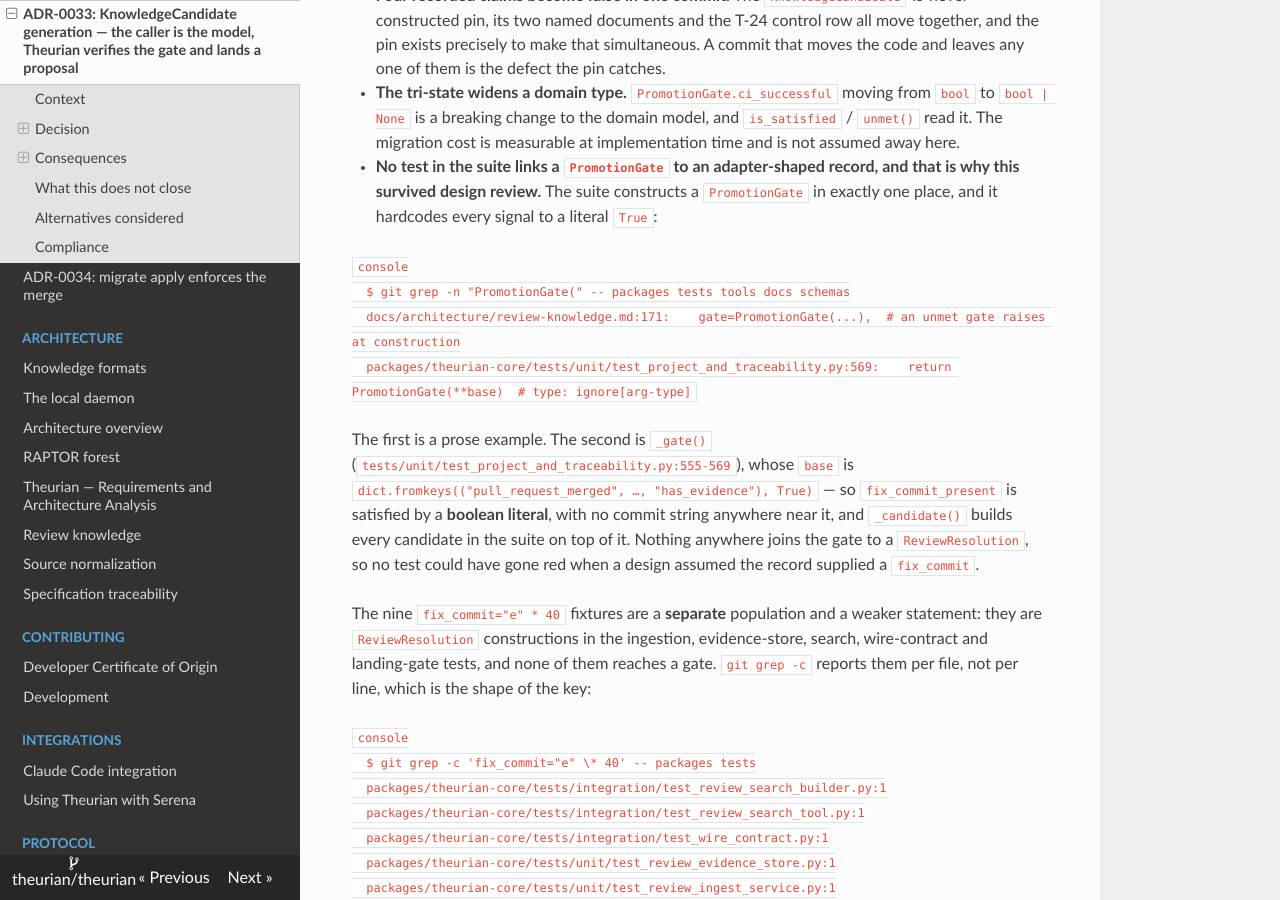
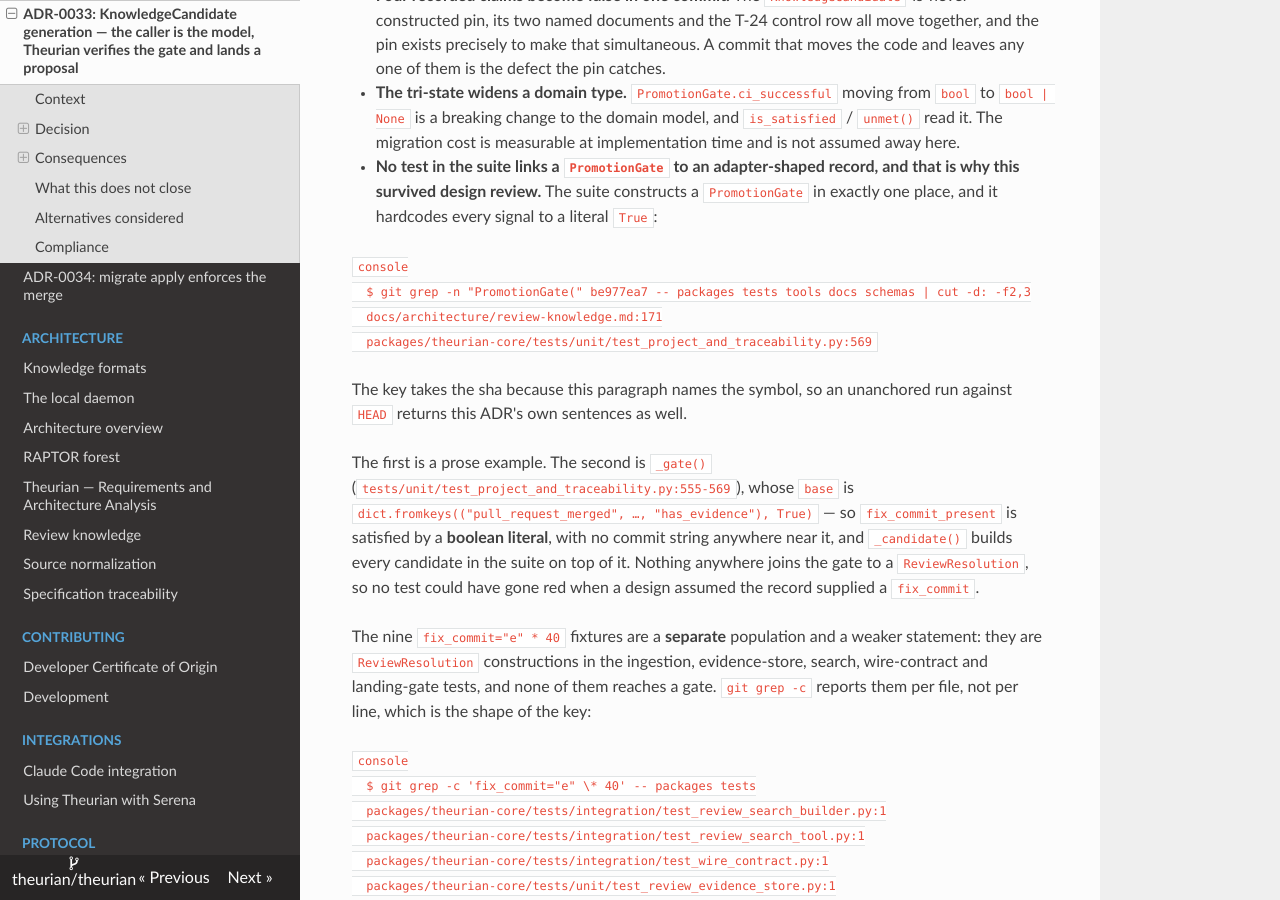
Before and after one commit to theurian/theurian, an MkDocs documentation site: the page built from docs/adr/0033-knowledge-candidate-generation.md, in a window 1280 px wide and 900 px high, scrolled down 10148 px. Built offline with MkDocs 1.6.1, drawn with Linux system fonts in a browser that asks for light colours; some of the changed text lies outside the part shown.

Commit message:
docs(adr): anchor ADR-0033's PromotionGate key and tighten ADR-0034's contributor row
Cross-ADR consistency sweep after the round-2 fixes, two corrections.

1. `git grep -n "PromotionGate(" -- packages tests tools docs schemas` is
   self-referential now that ADR-0033 names the symbol: run against HEAD it
   returns four extra lines, all of them this ADR's own sentences. Both copies
   of the key take `be977ea7`, which answers the two real sites, and the ADR
   says why it is anchored. The sibling `fix_commit="e" * 40` key needs no
   anchor -- it is scoped to `packages tests`, which excludes `docs/`.

2. ADR-0034's repository-contributor row said the merged migration is
   byte-identical to HEAD "by construction". That holds in the checkout that
   carries the commit, which is the honest statement and the one the row now
   makes. The conclusion is unchanged: the predicate costs this actor nothing.

Every command pasted into the four ADRs and the roadmap cell was re-run
verbatim after these edits and reproduces its stated output.

Review-Finding: code-review LOW -- ADR-0033's PromotionGate census key became self-referential once the ADR quoted it
Signed-off-by: Takehide Uchida <utchy@graphnote-design.com>

````diff
--- a/docs/adr/0033-knowledge-candidate-generation.md
+++ b/docs/adr/0033-knowledge-candidate-generation.md
@@ -474,10 +474,13 @@ control that makes it survivable is FR-V4, which no classifier changes.
   literal `True`:
 
   ```console
-  $ git grep -n "PromotionGate(" -- packages tests tools docs schemas
-  docs/architecture/review-knowledge.md:171:    gate=PromotionGate(...),  # an unmet gate raises at construction
-  packages/theurian-core/tests/unit/test_project_and_traceability.py:569:    return PromotionGate(**base)  # type: ignore[arg-type]
+  $ git grep -n "PromotionGate(" be977ea7 -- packages tests tools docs schemas | cut -d: -f2,3
+  docs/architecture/review-knowledge.md:171
+  packages/theurian-core/tests/unit/test_project_and_traceability.py:569
   ```
+
+  The key takes the sha because this paragraph names the symbol, so an unanchored
+  run against `HEAD` returns this ADR's own sentences as well.
 
   The first is a prose example. The second is `_gate()`
   (`tests/unit/test_project_and_traceability.py:555-569`), whose `base` is
@@ -633,8 +636,10 @@ Measured now, and reproducible from this ADR (2026-09-12, `be977ea7`):
   field that could carry one. The codec reads it back through
   `_optional_string`, which validates that it is a string and nothing more.
 - **The suite builds a `PromotionGate` in exactly one place, from literal
-  booleans.** `git grep -n "PromotionGate(" -- packages tests tools docs schemas`
-  answers two lines: a prose example in
+  booleans.**
+  `git grep -n "PromotionGate(" be977ea7 -- packages tests tools docs schemas`
+  answers two lines — anchored, because this ADR now names the symbol itself:
+  a prose example in
   `docs/architecture/review-knowledge.md:171`, and
   `tests/unit/test_project_and_traceability.py:569`, the return of `_gate()`
   (`:555-569`), whose `base` is `dict.fromkeys((…seven signal names…), True)`.
````
Also changed, not shown: docs/adr/0034-migrate-apply-enforces-the-merge.md (+1 -1 lines).
